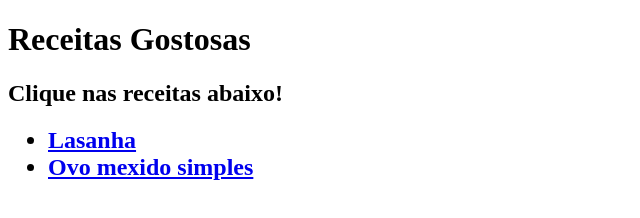
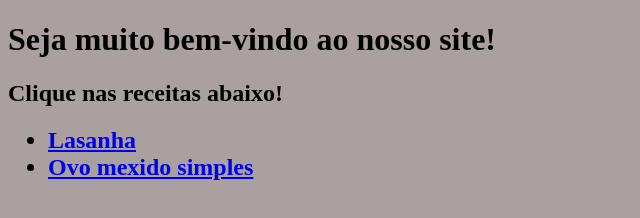
Before and after one commit to gabrielpepemedeiros/odin-recipes, a plain HTML site: page index.html in a window 1280 px wide. Shown: the whole page, without its empty margins (0-640 px from the left). Drawn offline with Linux system fonts and the light colour scheme.

Commit message:
Adição do css ao site mudança de plano de fundo

```diff
--- a/index.html
+++ b/index.html
@@ -3,10 +3,11 @@
 <head>
     <meta charset="UTF-8">
     <meta name="viewport" content="width=device-width, initial-scale=1.0">
-    <title>Site Receitas</title>
+    <title>Receitas de vó</title>
+    <link rel="stylesheet" href="stylesheet.css">
 </head>
 <body>
-    <h1>Receitas Gostosas</h1>
+    <h1>Seja muito bem-vindo ao nosso site!</h1>
     <h2>Clique nas receitas abaixo!</h2>
     <ul><h2>
         <li><a href="recipes/lasanha.html">Lasanha</a></li>
--- /dev/null
+++ b/stylesheet.css
@@ -0,0 +1,3 @@
+body {
+    background-color:rgb(170, 160, 160);
+}
```
